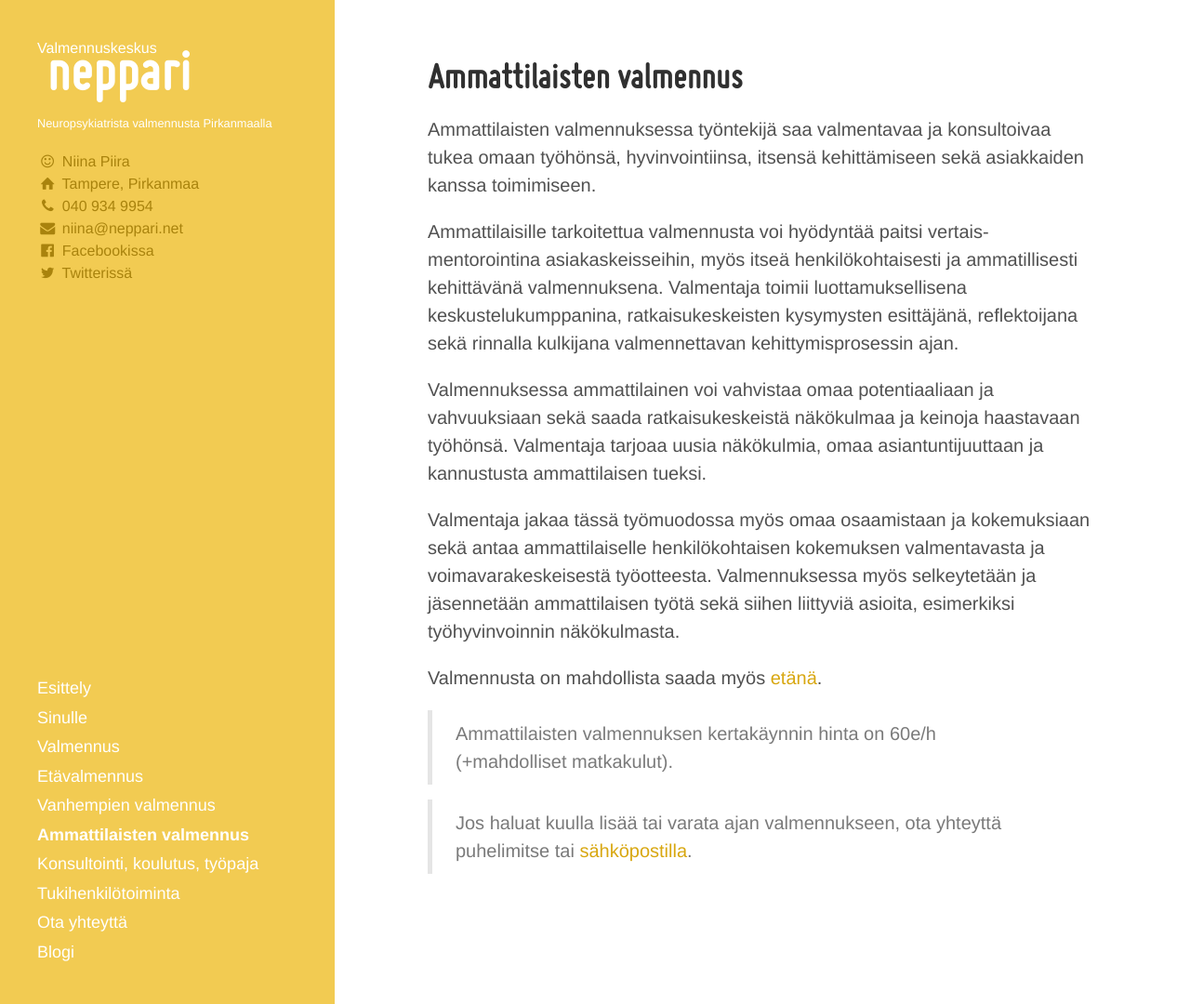
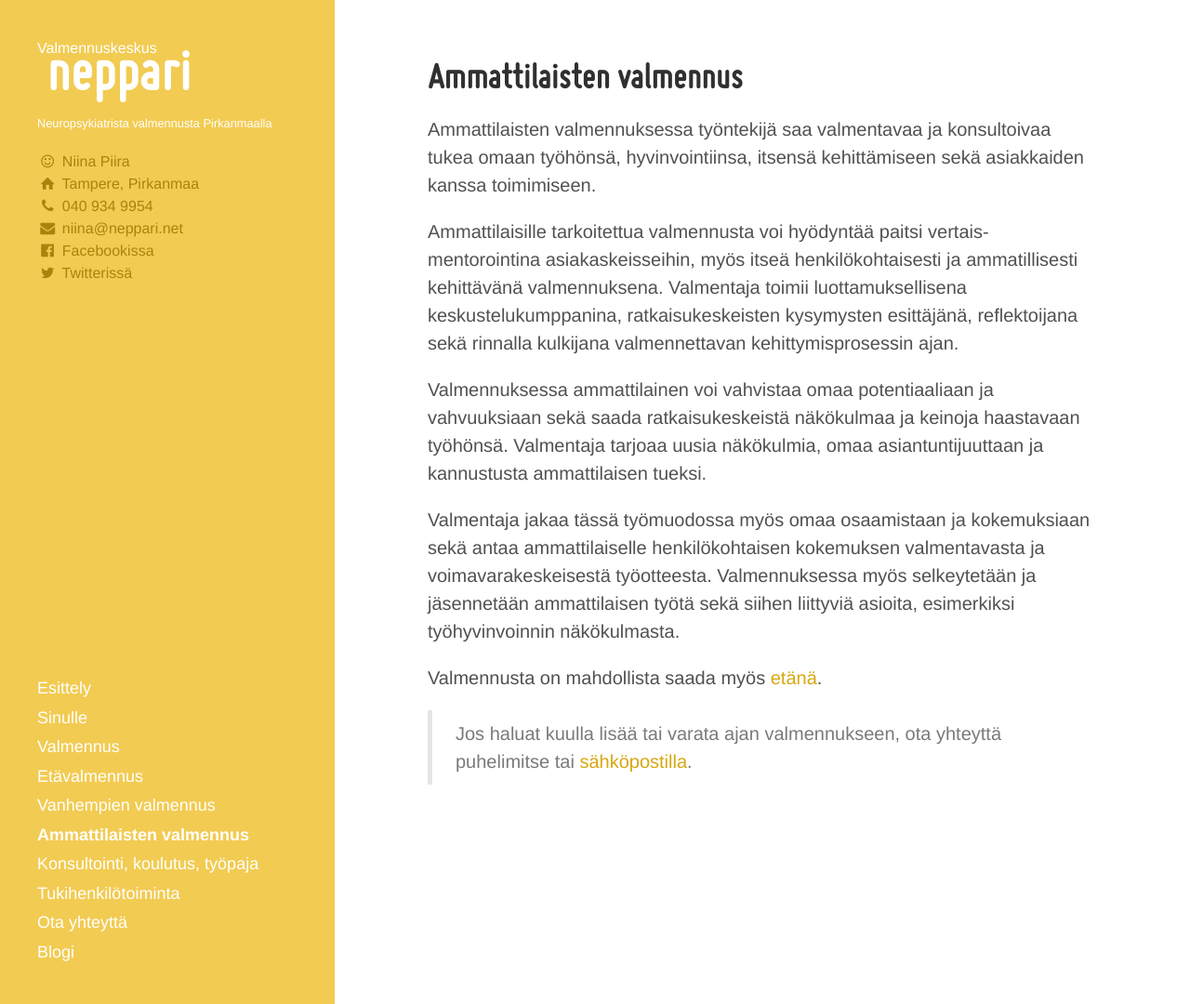
Before and after one commit to niinapiira/neppari.net, a Jekyll site: the page built from ammattilaisten-valmennus.md, in a window 1280 px wide and 1080 px high. Shown: the whole window at 93% size. Built offline with Jekyll 4.4.1, drawn with Linux system fonts in a browser that asks for light colours.

Commit message:
Update ammattilaisten-valmennus.md

```diff
--- a/ammattilaisten-valmennus.md
+++ b/ammattilaisten-valmennus.md
@@ -15,6 +15,4 @@ Valmentaja jakaa tässä työmuodossa myös omaa osaamistaan ja kokemuksiaan sek
 
 Valmennusta on mahdollista saada myös [etänä](/etavalmennus).
 
-> Ammattilaisten valmennuksen kertakäynnin hinta on 60e/h (+mahdolliset matkakulut).
-
 > Jos haluat kuulla lisää tai varata ajan valmennukseen, ota yhteyttä puhelimitse tai [sähköpostilla](/ota-yhteytta).
```
